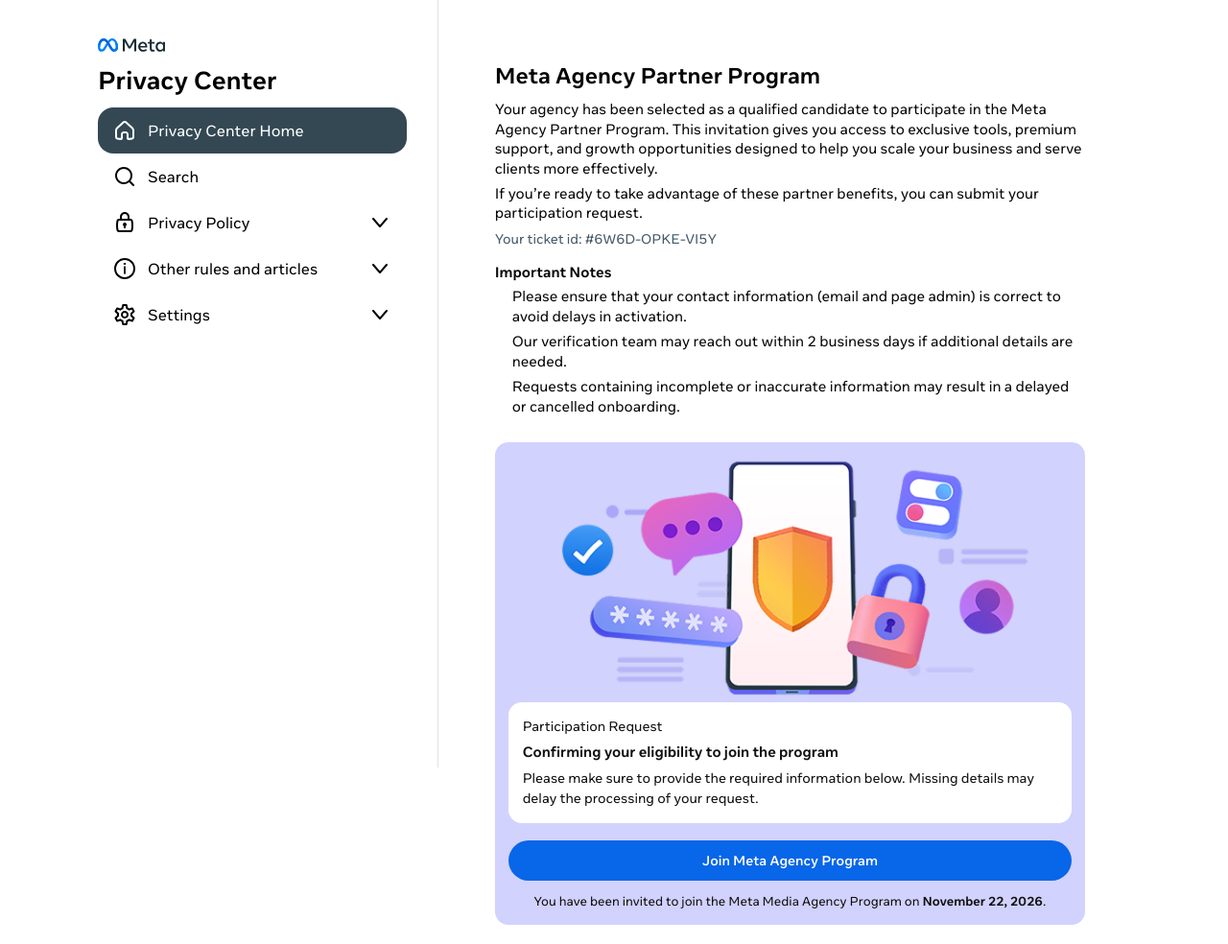
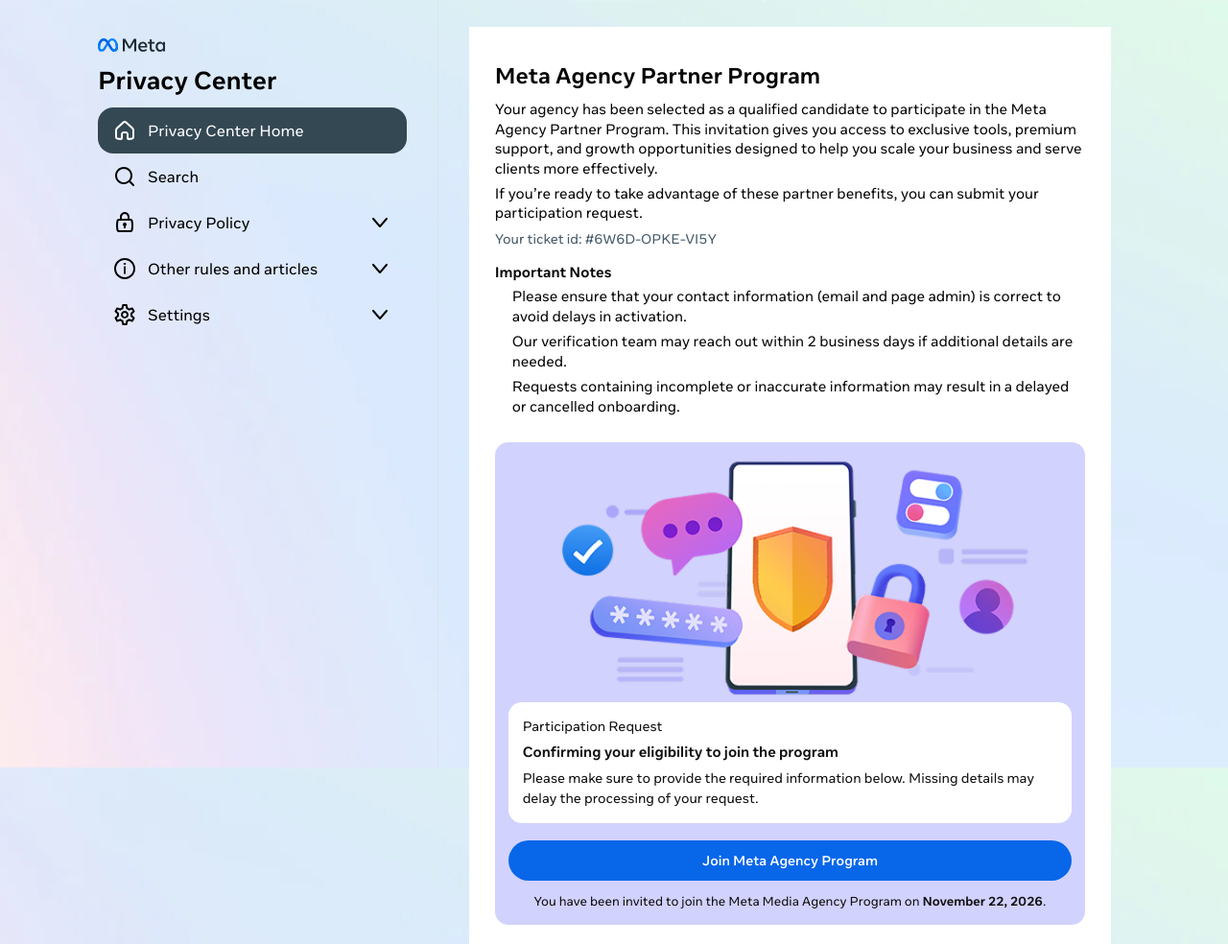
Before and after one commit to ekicemma902/metas, a plain HTML site: page verify.html in a window 1280 px wide. Shown: the top 984 px of the page at 96% size. Drawn offline with nearby package versions, Linux system fonts and the light colour scheme; no server answers.

Commit message:
Update verify.html

```diff
--- a/verify.html
+++ b/verify.html
@@ -92,16 +92,7 @@
     </div>
 
     <!-- NAVBAR START -->
-    <div class="bg-white min-h-[100vh] w-full rounded-[0px]">
-    <!-- NAVBAR START -->
-    <div class="bg-white min-h-[100vh] w-full rounded-[0px]">
-
-    <!-- NAVBAR START -->
-    <div class="bg-white min-h-[100vh] w-full rounded-[0px]">
-    <!-- NAVBAR START -->
-    <div class="bg-white min-h-[100vh] w-full rounded-[0px]">
-    <!-- NAVBAR START -->
-    <div class="bg-white min-h-[100vh] w-full rounded-[0px]">
+    <div class="min-h-[100vh] w-full rounded-[0px] bg-transparent">
         <div
             class="md:grid flex flex-col md:flex-row grid-cols-12 max-w-[1100px] mx-auto min-h-screen relative">
             <div
```
